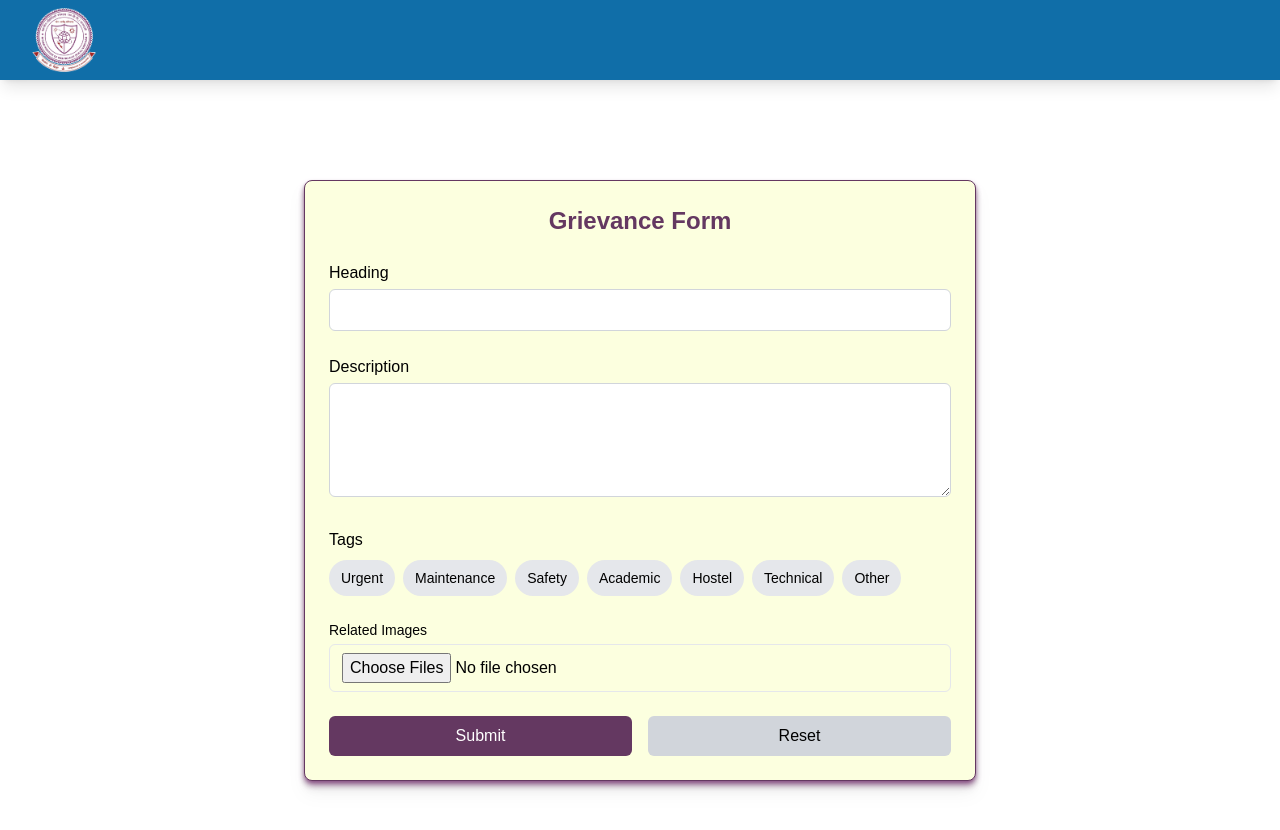
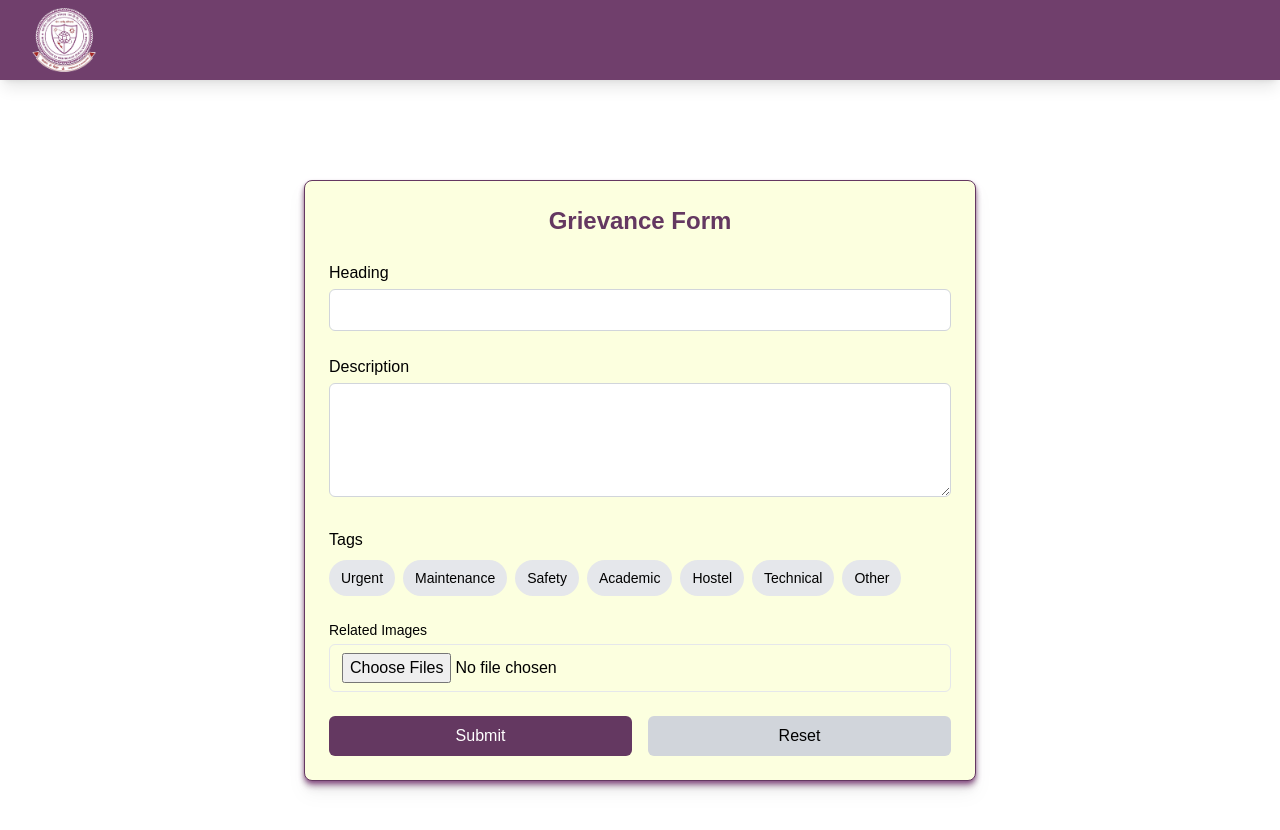
Before and after one commit to COPS-IITBHU/Grievance-Portal, a Next.js app in the folder frontend/: page /grievancePage in a window 1280 px wide. Shown: the top 830 px of the page. Built offline with nearby package versions, Linux system fonts and the light colour scheme.

Commit message:
changed nav color

```diff
--- a/frontend/app/grievancePage/page.tsx
+++ b/frontend/app/grievancePage/page.tsx
@@ -59,7 +59,7 @@ function GrievancePage() {
   function Navbar() {
     return (
       <nav>
-        <div className="flex justify-between items-center bg-[#106ea8] p-2 shadow-lg">
+        <div className="flex justify-between items-center bg-[#703f6c] p-2 shadow-lg">
           <Link href="/" className="flex items-center gap-3 ml-6">
             <Image
               src="/IITBHU_LOGO.png"
--- a/frontend/components/Navbar.tsx
+++ b/frontend/components/Navbar.tsx
@@ -7,7 +7,7 @@ import Logo from "@/public/IITBHU_LOGO.png";
 function Navbar() {
   return (
     <nav>
-      <div className="flex justify-between items-center bg-[#106ea8] p-2 shadow-lg">
+      <div className="flex justify-between items-center bg-[#703f6c] p-2 shadow-lg">
           <Link href="/" className="flex items-center gap-3 ml-6">
             <Image
               src={Logo}
@@ -20,7 +20,7 @@ function Navbar() {
         <div className="mr-6">
           <a
             href="/grievancePage"
-            className="text-white bg-[#703f6c] hover:bg-[#50274a] py-2 px-4 rounded-lg font-semibold transition duration-300 shadow-md"
+            className="text-white bg-[#106ea8] hover:bg-[#2878a9] py-2 px-4 rounded-lg font-semibold transition duration-300 shadow-md"
           >
             Submit Grievances
           </a>
```
